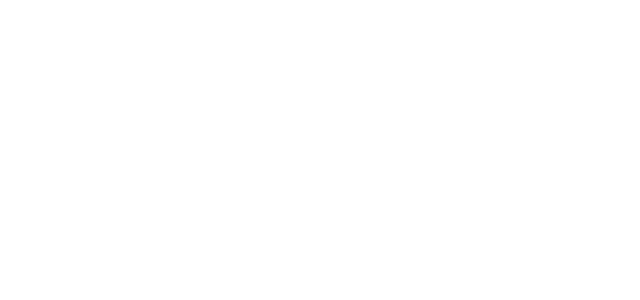
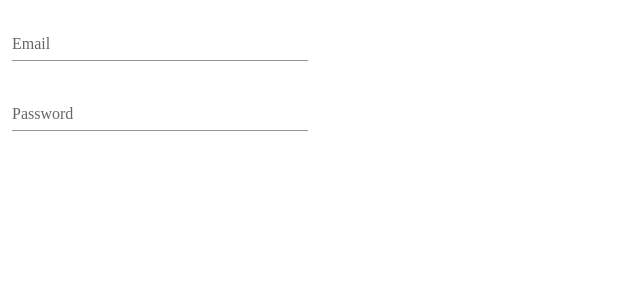
Before and after one commit to rizky-drakos/spending-journal, a Vue app in the folder web/: page / in a window 1280 px wide. Shown: the top 300 px of the page, without its empty margins (0-640 px from the left). Built offline with nearby package versions, Linux system fonts and the light colour scheme.

Commit message:
Added log-in form

```diff
--- a/web/src/views/LandingPage.vue
+++ b/web/src/views/LandingPage.vue
@@ -1,7 +1,18 @@
 <template>
   <v-container fluid>
-    <v-row>
-      <v-col>
+    <v-row align="center" justify="center">
+      <v-col md=3 cols=12>
+        <v-text-field
+          v-model="email"
+          label="Email"
+          clearable
+        ></v-text-field>
+        <v-text-field
+          v-model="password"
+          label="Password"
+          clearable
+          type="password"
+        ></v-text-field>
         <div id="google-signin-btn" class="g-signin2" data-onsuccess="onSignIn"></div>
       </v-col>
     </v-row>
@@ -14,6 +25,10 @@
 
 
 export default {
+  data: () => ({
+    email: "",
+    password: "",
+  }),
   mounted() {
     const gapi_plugin = document.createElement("script")
     gapi_plugin.setAttribute("src", "https://apis.google.com/js/platform.js")
```
